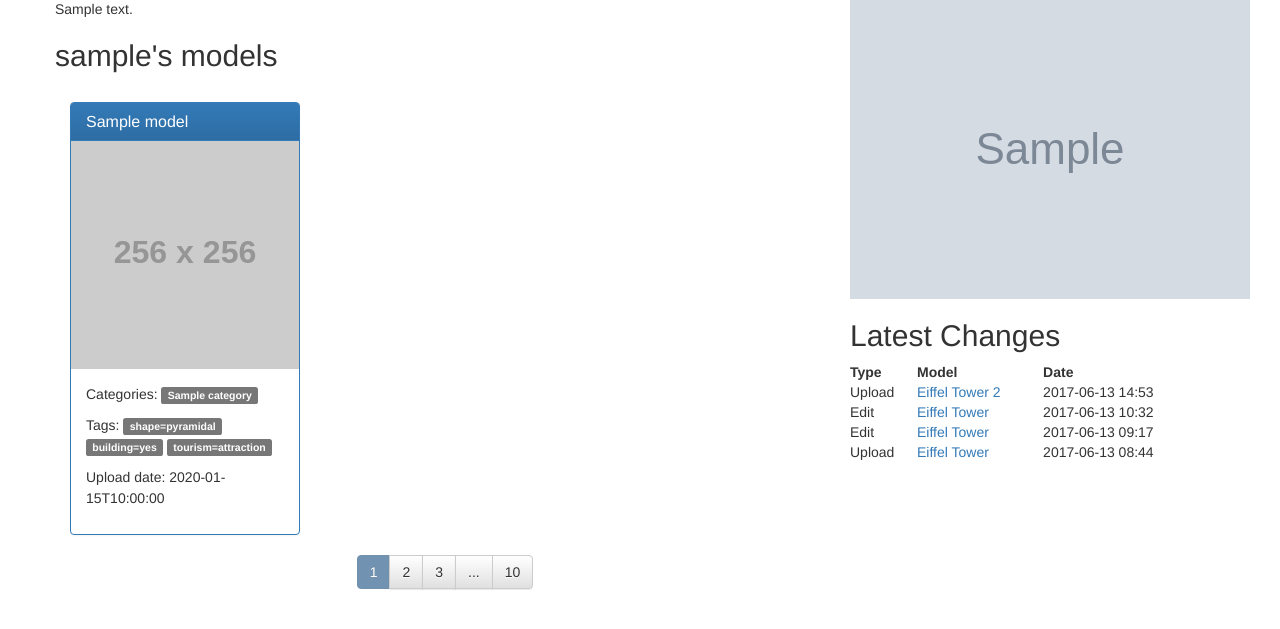
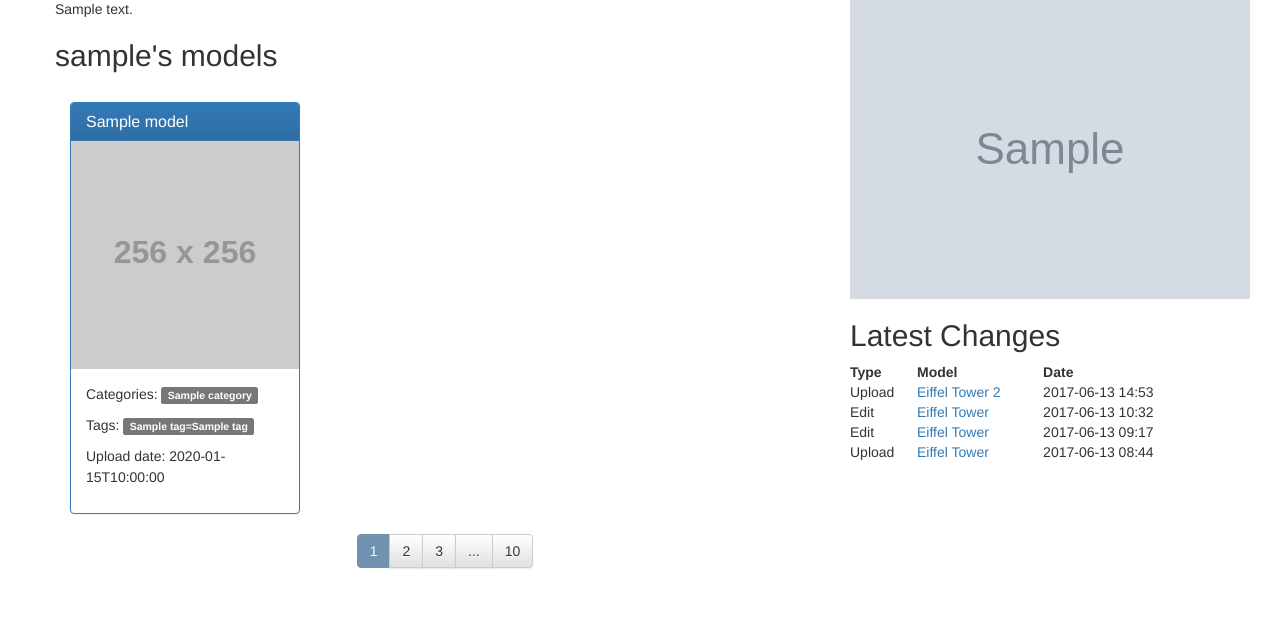
Before and after one commit to fossgis/3dmr, a Django app: template mainapp/templates/mainapp/user.html in a window 1280 px wide. Shown: the part 122-751 px from the top of the page. Run offline with Django 3.2, Linux system fonts and the light colour scheme; the template is opened without the code that fills it: most values are stand-ins (such as "Sample title", 1, 10 or a date in 2020); grey boxes marked "Sample" are stand-in pictures; some libraries are stand-ins or nearby versions.

Commit message:
Added tags to models, using an HStoreField, displayed them in the templates.

```diff
--- a/mainapp/models.py
+++ b/mainapp/models.py
@@ -1,4 +1,5 @@
 from django.db import models
+from django.contrib.postgres import fields
 from django.contrib.auth.models import User
 from django.db.models.signals import post_save
 from django.dispatch import receiver
@@ -36,6 +37,7 @@ class Model(models.Model):
     longitude = models.FloatField()
     license = models.IntegerField()
     categories = models.ManyToManyField(Category)
+    tags = fields.HStoreField(default={})
     rotation = models.FloatField(default=0.0)
     scale = models.FloatField(default=1.0)
     translation_x = models.FloatField(default=0.0)
--- a/mainapp/templates/mainapp/model.html
+++ b/mainapp/templates/mainapp/model.html
@@ -24,9 +24,9 @@
 						{% endfor %}
 					</p>
 					<p>Tags:
-						<a href="{% url 'search' %}?tag=shape=pyramidal"><span class="label label-default">shape=pyramidal</span></a>
-						<a href="{% url 'search' %}?tag=building=yes"><span class="label label-default">building=yes</span></a>
-						<a href="{% url 'search' %}?tag=tourism=attraction"><span class="label label-default">tourism=attraction</span></a>
+						{% for k, v in model.tags.items %}
+						<a href="{% url 'search' %}?tag={{ k }}={{ v }}"><span class="label label-default">{{ k }}={{ v }}</span></a>
+						{% endfor %}
 					</p>
 					<p>Description:</p>
 					<p>{{ model.description }}</p>
--- a/mainapp/templates/mainapp/modelpanel.html
+++ b/mainapp/templates/mainapp/modelpanel.html
@@ -13,9 +13,9 @@
 				{% endfor %}
 			</p>
 			<p>Tags:
-				<a href="{% url 'search' %}?tag=shape=pyramidal"><span class="label label-default">shape=pyramidal</span></a>
-				<a href="{% url 'search' %}?tag=building=yes"><span class="label label-default">building=yes</span></a>
-				<a href="{% url 'search' %}?tag=tourism=attraction"><span class="label label-default">tourism=attraction</span></a>
+				{% for k, v in model.tags.items %}
+				<a href="{% url 'search' %}?tag={{ k }}={{ v }}"><span class="label label-default">{{ k }}={{ v }}</span></a>
+				{% endfor %}
 			</p>
 			{% if hide_user %}
 			<p>Upload date: {{ model.upload_date|date:"c" }}</p>
```
